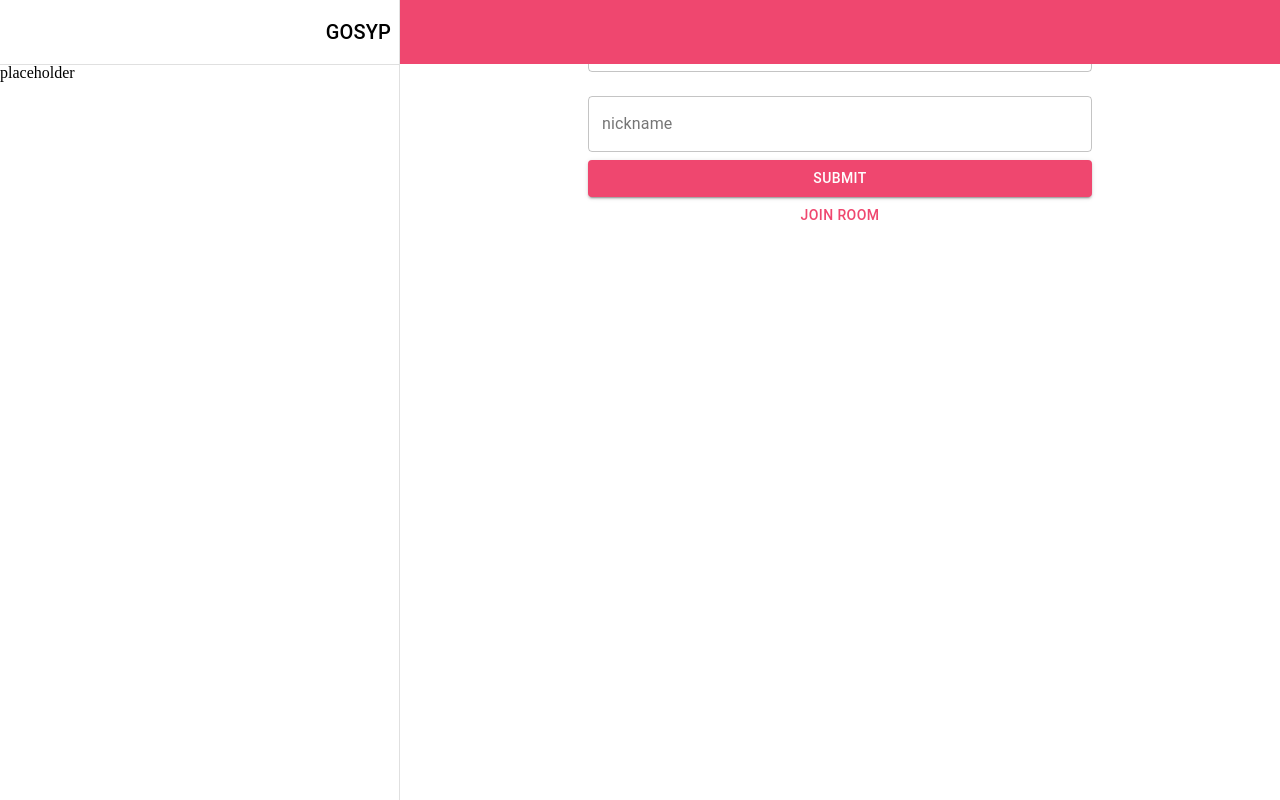
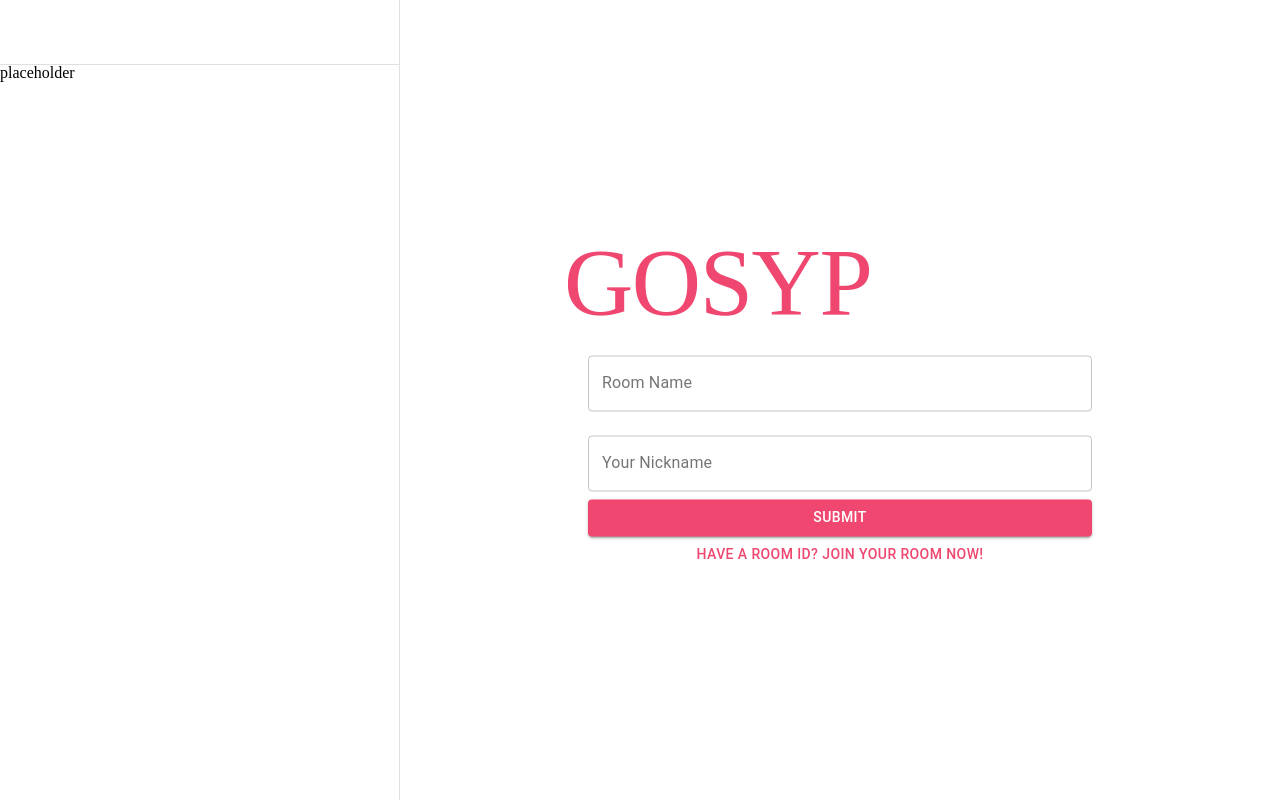
Before and after one commit to MLCochrane/gosyp, a React (Create React App) app in the folder client/: page / in a window 1280 px wide. Built offline with nearby package versions, Linux system fonts and the light colour scheme; no server answers; a web font is replaced by a local one.

Commit message:
Refactoring app bar to "responsive" variation

```diff
--- a/client/src/view/App.tsx
+++ b/client/src/view/App.tsx
@@ -1,22 +1,11 @@
 import React from 'react';
-import {
-  Grid,
-} from '@material-ui/core';
-import { makeStyles } from '@material-ui/core/styles';
 import Sidebar from './components/sidebar/Sidebar';
 import SwitchView from './components/lib/helpers/SwitchView';
 import Home from './components/homepage/Home';
 import Room from './components/chat/Room';
 import { HasAddedToRoom } from './components/lib/events/rooms';
 
-const useStyles = makeStyles(({
-  gridItem: {
-    height: '100%',
-  },
-}));
-
 const App = () => {
-  const classes = useStyles();
   const [addedToRoom] = HasAddedToRoom();
 
   return (
--- a/client/src/view/components/homepage/Home.tsx
+++ b/client/src/view/components/homepage/Home.tsx
@@ -2,19 +2,45 @@ import React, { useState } from 'react';
 import {
   Container,
   Button,
+  Typography,
 } from '@material-ui/core';
+import { makeStyles } from '@material-ui/core/styles';
 import SwitchView from '../lib/helpers/SwitchView';
 import CreateForm from './create/CreateForm';
 import JoinFrom from './join/JoinForm';
 
+const useStyles = makeStyles(() => ({
+  home: {
+    position: 'relative',
+    height: '100%',
+  },
+  formWrapper: {
+    position: 'absolute',
+    transform: 'translate(-50%, -50%)',
+    top: '50%',
+    left: '50%',
+  },
+}));
+
 const Home = () => {
+  const classes = useStyles();
   const [formToggle, setFormToggle] = useState(true);
   const handleClick = () => {
     setFormToggle((old) => !old);
   };
   return (
-    <div className="home">
-      <Container maxWidth="sm">
+    <div className={ classes.home }>
+      <Container
+        maxWidth="sm"
+        className={ classes.formWrapper }
+      >
+        <Typography
+          variant="h1"
+          component="p"
+          color="primary"
+        >
+          GOSYP
+        </Typography>
         <SwitchView trigger={ formToggle } current={ JoinFrom } next={ CreateForm } />
         <Button
           fullWidth
@@ -22,7 +48,9 @@ const Home = () => {
           onClick={ handleClick }
         >
           {
-            formToggle ? 'Join Room' : 'Create room'
+            formToggle
+              ? 'Have a room id? Join your room now!'
+              : 'No room set up? Create a new room!'
           }
         </Button>
       </Container>
--- a/client/src/view/components/homepage/create/CreateForm.tsx
+++ b/client/src/view/components/homepage/create/CreateForm.tsx
@@ -25,17 +25,17 @@ const CreateForm = () => {
         fields={
           [
             {
-              name: 'name',
+              name: 'Room Name',
               required: false,
             },
             {
-              name: 'nickname',
+              name: 'Your Nickname',
               required: false,
             },
           ]
         }
         submissionCallback={ handleClick }
-        wasSuccess={ !!roomSuccess.message }
+        wasSuccess={ false }
         wasError={ !!roomError.message }
       />
     </div>
--- a/client/src/view/components/homepage/join/JoinForm.tsx
+++ b/client/src/view/components/homepage/join/JoinForm.tsx
@@ -1,11 +1,10 @@
 import React from 'react';
 import { socket } from 'api';
-import { HasAddedToRoom, NotAddedToRoom } from 'view/components/lib/events/rooms';
+import { NotAddedToRoom } from 'view/components/lib/events/rooms';
 import Events from 'view/components/lib/events/eventTypes';
 import Form from 'view/components/lib/forms/Form';
 
 const JoinForm = () => {
-  const [addedToRoom] = HasAddedToRoom();
   const [notAddedToRoom] = NotAddedToRoom();
 
   const handleClick = (body: FormBody) => {
@@ -29,7 +28,7 @@ const JoinForm = () => {
           ]
         }
         submissionCallback={ handleClick }
-        wasSuccess={ addedToRoom }
+        wasSuccess={ false }
         wasError={ notAddedToRoom }
       />
     </div>
--- a/client/src/view/components/lib/events/rooms.tsx
+++ b/client/src/view/components/lib/events/rooms.tsx
@@ -38,15 +38,21 @@ export const CreateRoomSuccess = () : [any] => {
   const [responseMessage, setResponseMessage] = useState<any>({});
 
   useEffect(() => {
+    let cancelled = false;
     socket.on(Events.createRoomSuccess, ({
       message,
     } : {
       message: any,
     }) => {
-      setResponseMessage({
-        'room-id': message.uuid,
-      });
+      if (!cancelled) {
+        setResponseMessage({
+          'room-id': message.uuid,
+        });
+      }
     });
+    return () => {
+      cancelled = true;
+    };
   }, []);
 
   return [responseMessage];
--- a/client/src/view/components/sidebar/Sidebar.tsx
+++ b/client/src/view/components/sidebar/Sidebar.tsx
@@ -5,119 +5,117 @@ import {
   Typography,
   Divider,
   Drawer,
+  IconButton,
+  Hidden,
 } from '@material-ui/core';
-import { makeStyles } from '@material-ui/styles';
+import { makeStyles } from '@material-ui/core/styles';
 import Details from './details/DetailWidget';
 
 const drawerWidth = 400;
-const useStyles = makeStyles((theme: any) => ({
+const useStyles = makeStyles((theme) => ({
   root: {
     display: 'flex',
   },
+  drawer: {
+    [theme.breakpoints.up('sm')]: {
+      width: drawerWidth,
+      flexShrink: 0,
+    },
+  },
   appBar: {
-    // background: 'none',
-    transition: theme.transitions.create(['margin', 'width'], {
-      easing: theme.transitions.easing.sharp,
-      duration: theme.transitions.duration.leavingScreen,
-    }),
-  },
-  appBarShift: {
+    [theme.breakpoints.up('sm')]: {
+      background: 'none',
       width: `calc(100% - ${drawerWidth}px)`,
       marginLeft: drawerWidth,
-    transition: theme.transitions.create(['margin', 'width'], {
-      easing: theme.transitions.easing.easeOut,
-      duration: theme.transitions.duration.enteringScreen,
-    }),
+    },
   },
   menuButton: {
     marginRight: theme.spacing(2),
-  },
-  hide: {
+    [theme.breakpoints.up('sm')]: {
       display: 'none',
     },
-  drawer: {
-    width: drawerWidth,
-    flexShrink: 0,
   },
+  // necessary for content to be below app bar
+  toolbar: theme.mixins.toolbar,
   drawerPaper: {
     width: drawerWidth,
-  },
-  drawerHeader: {
-    display: 'flex',
-    alignItems: 'center',
-    padding: theme.spacing(0, 1),
-    // necessary for content to be below app bar
-    ...theme.mixins.toolbar,
-    justifyContent: 'flex-end',
   },
   content: {
     flexGrow: 1,
     padding: theme.spacing(3),
-    transition: theme.transitions.create('margin', {
-      easing: theme.transitions.easing.sharp,
-      duration: theme.transitions.duration.leavingScreen,
-    }),
-    marginLeft: -drawerWidth,
-  },
-  contentShift: {
-    transition: theme.transitions.create('margin', {
-      easing: theme.transitions.easing.easeOut,
-      duration: theme.transitions.duration.enteringScreen,
-    }),
-    marginLeft: 0,
   },
 }));
 
 const Sidebar = () => {
   const classes = useStyles();
-  const [open, setOpen] = React.useState(true);
+  const [mobileOpen, setMobileOpen] = React.useState(false);
 
-  // const handleDrawerOpen = () => {
-  //   setOpen(true);
-  // };
+  const handleDrawerToggle = () => {
+    setMobileOpen(!mobileOpen);
+  };
+  const drawer = (
+    <div>
+      <div className={ classes.toolbar } />
+      { /* <Typography
+        variant="h1"
+        color="primary"
+      >
+        GOSYP
+      </Typography> */ }
+      <Divider />
+      <Details />
+    </div>
+  );
 
-  // const handleDrawerClose = () => {
-  //   setOpen(false);
-  // };
   return (
     <>
       <AppBar
         elevation={ 0 }
         position="fixed"
-        className={ `${open ? classes.appBarShift : ''} ${classes.appBar}` }
+        className={ classes.appBar }
       >
         <Toolbar>
-          { /* <IconButton
+          <IconButton
             color="inherit"
             aria-label="open drawer"
-            onClick={ handleDrawerOpen }
             edge="start"
-            className={ clsx(classes.menuButton, open && classes.hide) }
+            onClick={ handleDrawerToggle }
+            className={ classes.menuButton }
           >
-            <MenuIcon />
-          </IconButton> */ }
+            menu
+          </IconButton>
         </Toolbar>
       </AppBar>
+      <nav className={ classes.drawer } aria-label="mailbox folders">
+        { /* The implementation can be swapped with js to avoid SEO duplication of links. */ }
+        <Hidden smUp implementation="css">
           <Drawer
-        className={ classes.drawer }
-        variant="persistent"
+            variant="temporary"
             anchor="left"
-        open={ open }
+            open={ mobileOpen }
+            onClose={ handleDrawerToggle }
             classes={ {
               paper: classes.drawerPaper,
             } }
+            ModalProps={ {
+              keepMounted: true, // Better open performance on mobile.
+            } }
           >
-        <div className={ classes.drawerHeader }>
-          <Typography variant="h6" component="h1" noWrap>
-            GOSYP
-          </Typography>
-          { /* <IconButton onClick={ handleDrawerClose }>
-            { theme.direction === 'ltr' ? <ChevronLeftIcon /> : <ChevronRightIcon /> }
-          </IconButton> */ }
-        </div>
-        <Divider />
-        <Details />
+            { drawer }
           </Drawer>
+        </Hidden>
+        <Hidden xsDown implementation="css">
+          <Drawer
+            classes={ {
+              paper: classes.drawerPaper,
+            } }
+            variant="permanent"
+            open
+          >
+            { drawer }
+          </Drawer>
+        </Hidden>
+      </nav>
     </>
   );
 };
```
Lines whose indentation alone changed are shown as unchanged.
